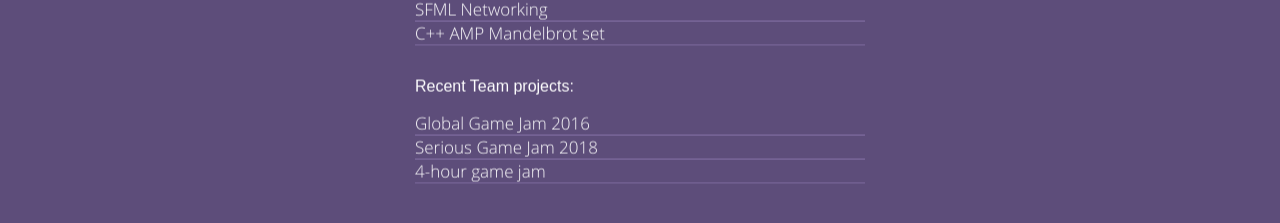
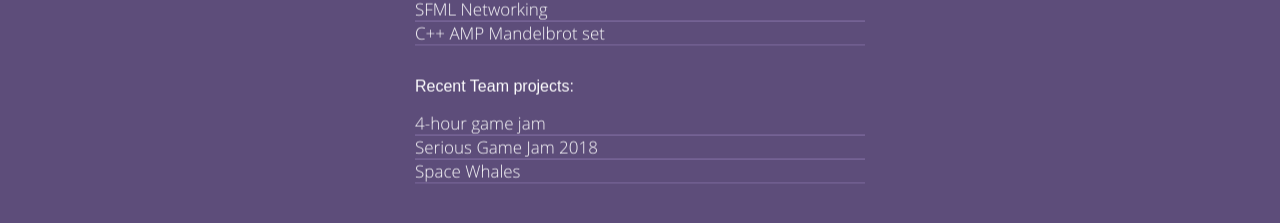
Before and after one commit to matzar/matzar.github.io, a Jekyll site: the page built from index.html, in a window 1280 px wide. Shown: the part 586-809 px from the top of the page. Built offline with Jekyll 4.4.1, drawn with Linux system fonts in a browser that asks for light colours.

Commit message:
reordered team projects in _config.yml

```diff
--- a/_config.yml
+++ b/_config.yml
@@ -76,16 +76,16 @@
 
 # team projects
 team:
-  - name: Global Game Jam 2016
-    url: /ggj2016
+  - name: 4-hour game jam
+    url: /visual_novel
   - name: Serious Game Jam 2018
     url: /chemistry_game_jam
-  - name: 4-hour game jam
-    url: /visual_novel
   - name: Space Whales
     url: /space_whales
   - name: Rainbow Dash infinite runner
     url: /rainbow_dash
+  - name: Global Game Jam 2016
+    url: /ggj2016
 
 git:
   - name: ModernCpp
```
